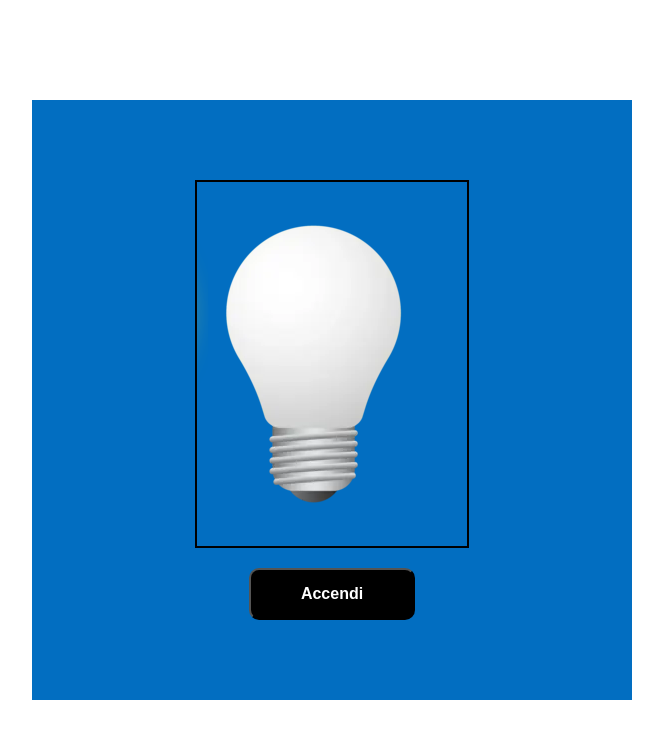
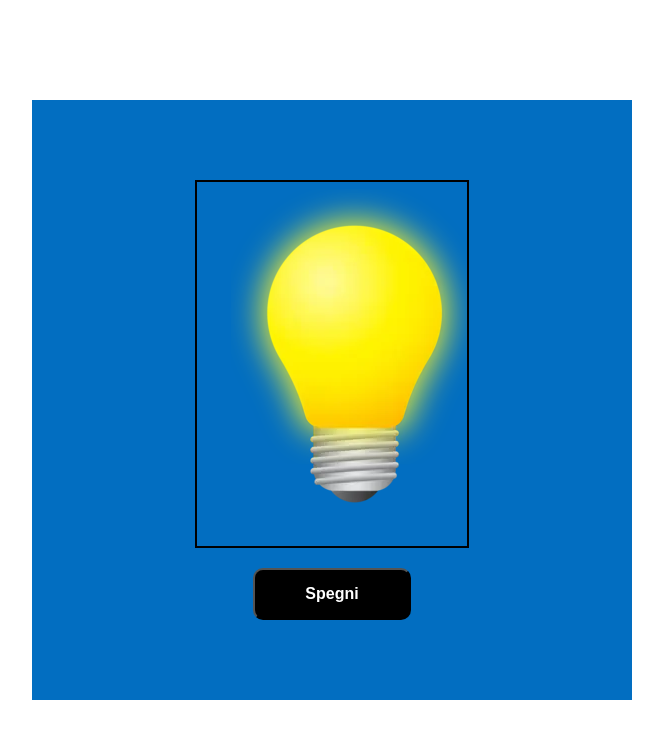
Before and after one commit to marcogulino-mg/js-dom-1, a plain HTML site: page index.html in a window 1280 px wide. Both pictures are taken after a click on the button "Accendi". Shown: the whole page, without its empty margins (308-971 px from the left). Drawn offline with Linux system fonts and the light colour scheme.

Commit message:
[feat js] img and button inner html now change with ".btn-lamp" click

```diff
--- a/css/style.css
+++ b/css/style.css
@@ -21,7 +21,7 @@
   flex-direction: column;
 }
 
-#frame {
+.frame {
   border: solid 2px rgb(0, 0, 0);
   margin-bottom: 20px;
 }
@@ -30,7 +30,7 @@ img {
   max-width: 100%;
 }
 
-button {
+.btn-lamp {
   padding: 15px 50px;
   background-color: rgb(0, 0, 0);
   border-radius: 10px;
--- a/index.html
+++ b/index.html
@@ -1,26 +1,25 @@
 <!DOCTYPE html>
 <html lang="en">
   <head>
-    <meta charset="UTF-8">
-    <meta name="viewport" content="width=device-width, initial-scale=1.0">
+    <meta charset="UTF-8" />
+    <meta name="viewport" content="width=device-width, initial-scale=1.0" />
     <title>jsdom1</title>
     <!-- CSS IMPORT -->
-    <link rel="stylesheet" href="./css/style.css">
-    <!-- JS IMPORT -->
-     <script src="./js/script.js"></script>
+    <link rel="stylesheet" href="./css/style.css" />
   </head>
 
   <body>
     <div id="main">
       <div id="container">
-            <div id="frame">
-                <img class="turn-off" src="./img/white_lamp.png" alt="lampadina">
+        <div class="frame">
+          <img class="light-state" src="./img/white_lamp.png" alt="lampadina" />
         </div>
-            <div id="button">
-                <button type="button">Accendi</button>
+        <div>
+          <button class="btn-lamp" value="button">Accendi</button>
         </div>
       </div>
     </div>
+    <!-- JS IMPORT -->
+    <script src="./js/script.js"></script>
   </body>
-
 </html>
--- a/js/script.js
+++ b/js/script.js
@@ -0,0 +1,8 @@
+//CAMBIO IMMAGINE TRAMITE IL BOTTONE DOPO AVERLO PREMUTO
+const lampBtn = document.querySelector(".btn-lamp");
+const imgFrame = document.querySelector(".light-state");
+
+lampBtn.addEventListener("click", function () {
+  lampBtn.innerHTML = "Spegni";
+  imgFrame.src = "./img/yellow_lamp.png";
+});
```
Lines whose indentation alone changed are shown as unchanged.
